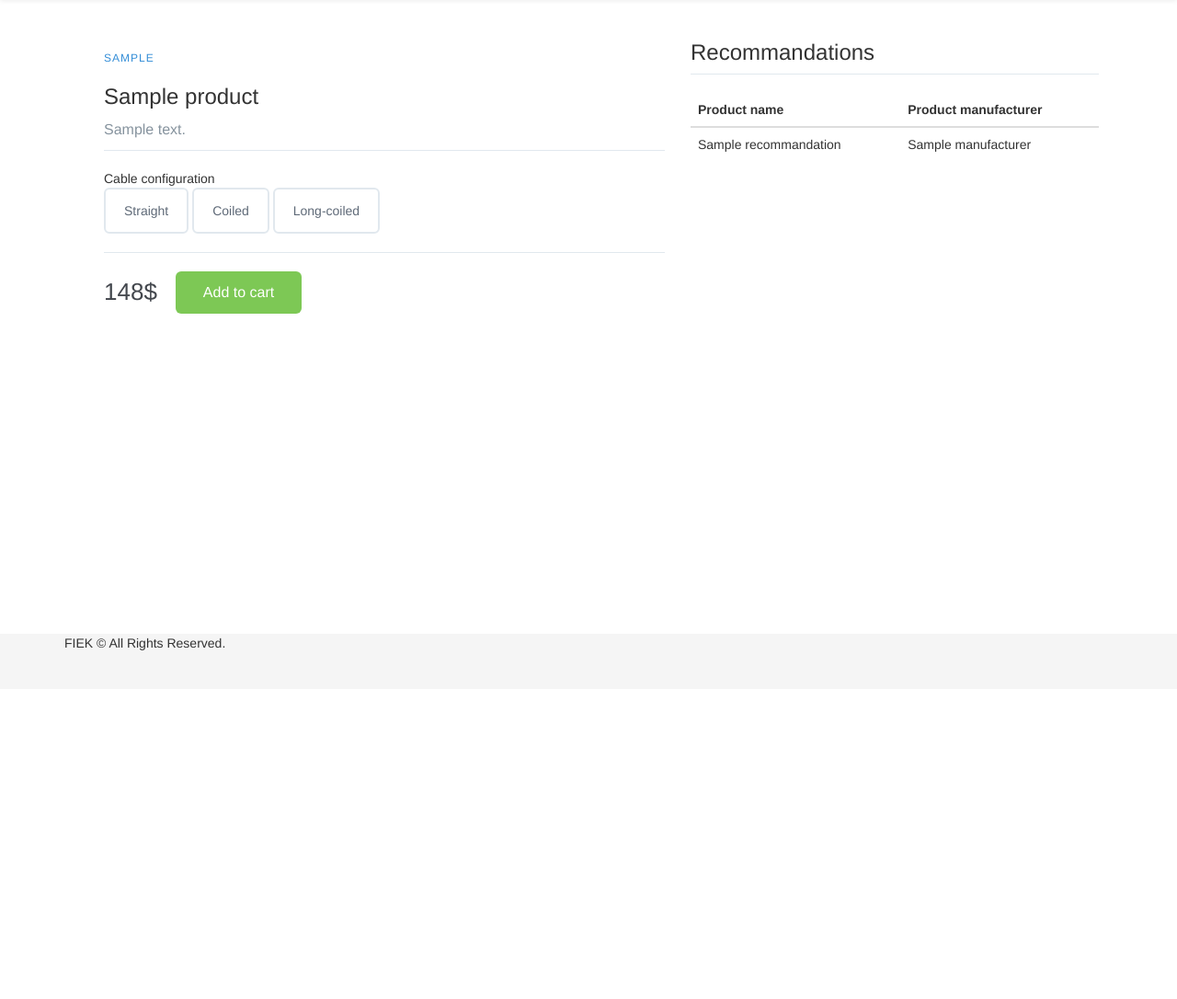
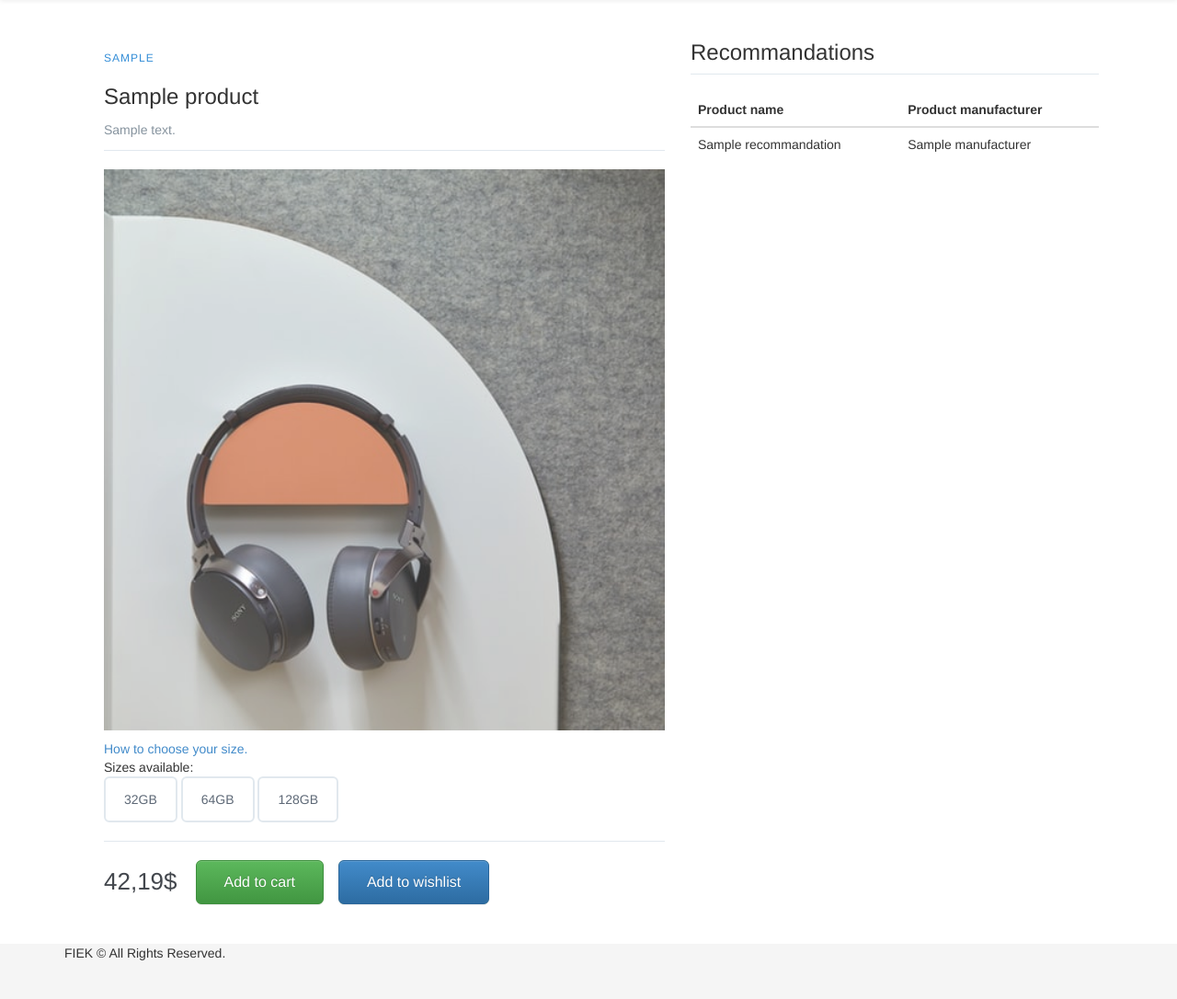
Before and after one commit to armendu/recommander-system, a Flask app: template web-recommander-system/templates/pages/placeholder.product.html in a window 1280 px wide. Shown: the part 51-1137 px from the top of the page at 92% size. Before the commit the page ends 758 px from the top, so only its background shows below. Run offline with Flask 2, Linux system fonts and the light colour scheme; the template is opened without the code that fills it: most values are stand-ins (such as "Sample title", 1, 10 or a date in 2020); parts of the project's set-up code (start-up, migrations or seed data) failed here and were passed over; some libraries are stand-ins or nearby versions.

Commit message:
Added product images and improved UI

```diff
--- a/web-recommander-system/static/css/product-style.css
+++ b/web-recommander-system/static/css/product-style.css
@@ -10,6 +10,10 @@
   margin: 0 auto;
   padding: 15px;
   display: flex;
+}
+
+.product-configuration {
+  margin-top: 10px;
 }
 
 /* .left-column { */
@@ -25,18 +29,22 @@
   padding: 2em 2em;
 }
 
-/* .left-column img {
+.left-column img {
   width: 100%;
-  position: absolute;
   left: 0;
   top: 0;
-  opacity: 0;
+  opacity: 0.8;
   transition: all 0.3s ease;
+  margin: auto;
 }
 
 .left-column img.active {
   opacity: 1;
-} */
+}
+
+.image-holder {
+  width: 100%;
+}
 
 .product-description {
   border-bottom: 1px solid #E1E8EE;
@@ -56,7 +64,7 @@
   letter-spacing: -2px;
 }
 .product-description p {
-  font-size: 16px;
+  font-size: 14px;
   font-weight: 300;
   color: #86939E;
   line-height: 24px;
@@ -177,9 +185,25 @@
   text-decoration: none;
   padding: 12px 30px;
   transition: all .5s;
+  margin-right: 1em;
 }
 .cart-btn:hover {
   background-color: #64af3d;
+}
+
+.wishlist-btn {
+  display: inline-block;
+  background-color: rgb(85, 125, 200);
+  border-radius: 6px;
+  font-size: 16px;
+  color: #FFFFFF;
+  text-decoration: none;
+  padding: 12px 30px;
+  transition: all .5s;
+}
+
+.wishlist-btn:hover {
+  background-color: rgb(85, 125, 200);
 }
 
 /* Responsive */
--- a/web-recommander-system/templates/pages/placeholder.product.html
+++ b/web-recommander-system/templates/pages/placeholder.product.html
@@ -3,6 +3,22 @@
 {% block content %}
 
 <link rel="stylesheet" href="{{url_for('static', filename='css/product-style.css')}}"></script>
+<script src="{{url_for('static', filename='js/libs/jquery.min.js')}}"></script>
+<link rel="shortcut icon" href="/static/img/img0.jfif">
+<link rel="shortcut icon" href="/static/img/img1.jfif">
+<link rel="shortcut icon" href="/static/img/img2.jfif">
+<link rel="shortcut icon" href="/static/img/img3.jfif">
+<link rel="shortcut icon" href="/static/img/img5.jfif">
+<link rel="shortcut icon" href="/static/img/img4.jfif">
+<script>
+
+jQuery(document).ready(function($) {
+  let randomNumber = Math.floor(Math.random() * 6);
+  let image = "/static/img/img" + randomNumber + ".jfif";
+  let source = "/static/ico/favicon.png";
+  $("#productImage").attr("src", image);
+});
+</script>
 
 <main class="product-container">
 
@@ -16,27 +32,32 @@
       <p>{{ product.description }}</p>
     </div>
 
+    <div class="image-holder">
+      <img id="productImage" src="">
+    </div>
+
     <!-- Product Configuration -->
     <div class="product-configuration">
 
+      <a href="#">How to choose your size.</a>
       <!-- Cable Configuration -->
       <div class="cable-config">
-        <span>Cable configuration</span>
+        <span>Sizes available:</span>
 
         <div class="cable-choose">
-          <button>Straight</button>
-          <button>Coiled</button>
-          <button>Long-coiled</button>
+          <button>32GB</button>
+          <button>64GB</button>
+          <button>128GB</button>
         </div>
 
-        <!--<a href="#">How to configurate your headphones</a> -->
       </div>
     </div>
 
     <!-- Product Pricing -->
     <div class="product-price">
-      <span>148$</span>
-      <a href="#" class="cart-btn">Add to cart</a>
+      <span>{{ range(1, 101) | random }},{{ range(0, 100) | random }}$</span>
+      <a href="#" class="btn btn-success cart-btn">Add to cart</a>
+      <a href="#" class="btn btn-primary cart-btn">Add to wishlist</a>
     </div>
   </div>
 
```
Also changed, not shown: web-recommander-system/static/img/img0.jfif (added), web-recommander-system/static/img/img1.jfif (added), web-recommander-system/static/img/img2.jfif (added), web-recommander-system/static/img/img3.jfif (added), web-recommander-system/static/img/img4.jfif (added), web-recommander-system/static/img/img5.jfif (added), web-recommander-system/static/img/red.png (deleted).
